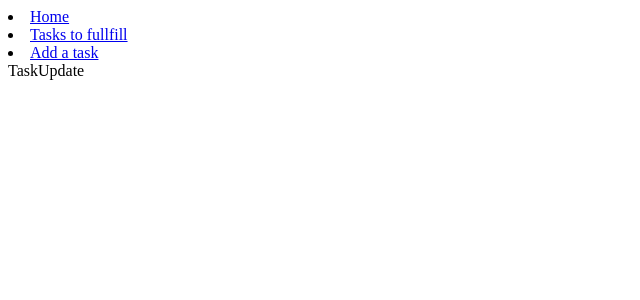
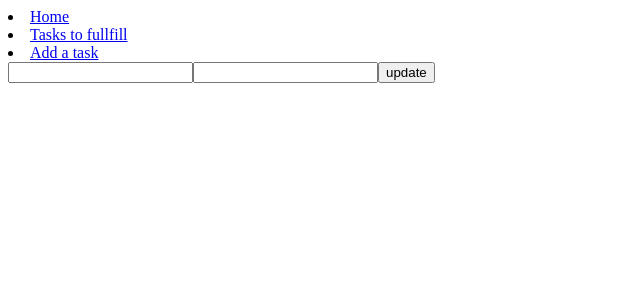
Before and after one commit to ironhackbcn/challenge-todo-app, a React (Create React App) app: page /tasks/1/update in a window 1280 px wide. Shown: the top 300 px of the page, without its empty margins (0-640 px from the left). Built offline with nearby package versions, Linux system fonts and the light colour scheme; no server answers.

Commit message:
update task working

```diff
--- a/src/views/tasks/TaskAdd.js
+++ b/src/views/tasks/TaskAdd.js
@@ -27,7 +27,7 @@ class TaskAdd extends Component {
     const { task: { title, body } } = this.state;
     return (
       <>
-        <h1>You know you have loads of task - feel free to add them here:</h1>
+        <h1>You know you have loads of tasks - feel free to add them here:</h1>
         <form onSubmit={this.handleSubmit}>
           <input
             type="text"
--- a/src/views/tasks/TaskSingle.js
+++ b/src/views/tasks/TaskSingle.js
@@ -1,5 +1,6 @@
 import React, { Component } from 'react';
 import taskService from '../../services/taskService';
+import { Link } from 'react-router-dom';
 import TaskCard from './components/TaskCard';
 
 class TaskSingle extends Component {
@@ -24,7 +25,8 @@ class TaskSingle extends Component {
     return (
       <>
         {loading && <div>Loading...</div>}
-        {!loading && <TaskCard task={task} />}
+        {!loading && <div><TaskCard task={task} />
+          <Link to={`/tasks/${task._id}/update`}>Edit</Link></div>}
       </>
     );
   }
--- a/src/views/tasks/TaskUpdate.js
+++ b/src/views/tasks/TaskUpdate.js
@@ -1,11 +1,54 @@
 import React, { Component } from 'react';
+import taskService from '../../services/taskService';
 
 class TaskUpdate extends Component {
+  state = {
+    task: {}
+  }
+
+  async componentDidMount() {
+    const { match: { params: { id } } } = this.props;
+    try {
+      const task = await taskService.getSingleTask(id)
+      this.setState({
+        task
+      })
+    } catch (error) { }
+  }
+
+  handleChange = event => {
+    const { task } = this.state;
+    console.log(this.state)
+    this.setState(
+      {
+        task: {
+          ...task,
+          [event.target.name]: event.target.value
+        }
+      });
+  };
+
+  handleSubmit = event => {
+    event.preventDefault();
+    const { task } = this.state;
+    const { history: { push } } = this.props;
+    taskService
+      .updateTask(task)
+      .then(() => { push(`/tasks`) })
+      .catch(() => { })
+  };
+
   render() {
+    const { task: { title, body } } = this.state;
+
     return (
-      <div>
-        TaskUpdate
-      </div>
+      <>
+        <form onSubmit={this.handleSubmit}>
+          <input type="text" name="title" id="title" value={title} onChange={this.handleChange} />
+          <input type="text" name="body" id="body" value={body} onChange={this.handleChange} />
+          <input type="submit" value="update" />
+        </form>
+      </>
     );
   }
 }
```
